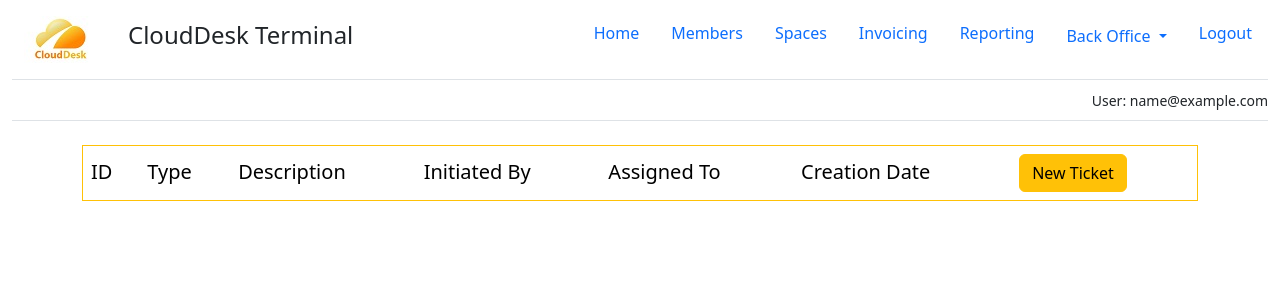
After one commit to farman3074/cloud-desk, a Flask app: page /maintenance in a window 1280 px wide. The commit adds this page. Shown: the top 300 px of the page. Run offline with Flask 3, Linux system fonts and the light colour scheme; a user stored in the database is signed in; tables that the repository leaves empty hold one stand-in row (values such as "Sample post"); lists and menus that the app fills with data are empty; some libraries are stand-ins or nearby versions.

Commit message:
added ticket related html. python code pending

```diff
--- a/app.py
+++ b/app.py
@@ -290,6 +290,11 @@ def commit_extras():
   flash('Entry posted in Extras Register')
   return redirect("/extras")
 
+@app.route("/maintenance")
+@login_required
+def maintenance_page():
+  return render_template("maintenance.html", title="Maintenace Management", userName=current_user.userEmail, userGroup = current_user.userGroup)
+
 
 @app.route("/logout")
 @login_required
--- a/templates/header.html
+++ b/templates/header.html
@@ -114,8 +114,9 @@
         <div class="dropdown-menu" aria-labelledby="navbarDropdown">
           <a class="dropdown-item" href="/pettycash">Petty Cash Postings</a>
           <a class="dropdown-item" href="/ledger">Ledger Postings</a>
+          <a class="dropdown-item" href="/extras">Extras Posting</a>
           <div class="dropdown-divider"></div>
-          <a class="dropdown-item" href="/extras">Extras Posting</a>
+          <a class="dropdown-item" href="/maintenance">Maintenance</a>
         </div>
       </li>
         <!--<li class="navbar-text">
--- /dev/null
+++ b/templates/maintenance.html
@@ -0,0 +1,35 @@
+<!doctype html>
+<html lang="en">
+  <head>
+    <meta charset="utf-8">
+    <meta name="viewport" content="width=device-width, initial-scale=1">
+    <title>Cloud Desk Application</title>
+    <link href="https://cdn.jsdelivr.net/npm/bootstrap@5.3.0-alpha1/dist/css/bootstrap.min.css" rel="stylesheet" integrity="sha384-GLhlTQ8iRABdZLl6O3oVMWSktQOp6b7In1Zl3/Jr59b6EGGoI1aFkw7cmDA6j6gD" crossorigin="anonymous">
+  </head>
+
+  <body>
+
+    {% include 'header.html' %}
+
+    <div class="container">
+      <table class="table table-striped">
+        <thead class="border border-warning">
+          <tr>
+            <th scope="col"><h5>ID</h5></th>
+            <th scope="col"><h5>Type</h5></th>
+            <th scope="col"><h5>Description</h5></th>
+            <th scope="col"><h5>Initiated By</h5></th>
+            <th scope="col"><h5>Assigned To</h5></th>
+            <th scope="col"><h5>Creation Date</h5></th>
+           <!-- <th scope="col"><h5>Closing Note</h5></th>-->
+            <th scope="col"><a class="btn btn-warning" href="/addspace" role="button">New Ticket</a></th>
+          </tr>
+        </thead>
+        <tbody>
+          {% include 'tabletickets.html' %}
+        </tbody>
+      </table>
+       {% include 'footer.html' %}
+    </div>
+  </body>
+</html>
--- /dev/null
+++ b/templates/tabletickets.html
@@ -0,0 +1,20 @@
+
+
+{% for ticket in tickets %}
+    <tr>
+      <th scope="row">{{ ticket['ID'] }}</th>
+      <td>{{ ticket['type'] }}</td>
+      <td>{{ ticket['description'] }}</td>
+      <td>{{ ticket['createdBy'] }}</td>
+      <td>{{ ticket['assignedTo'] }}</td>
+      <td>{{ ticket['createdOn'] }}</td>
+      <!--<td>{{ ticket['closingNote'] }}</td>-->
+      <td>
+        {% if "Yes" == ticket['isOpen'] %}
+          <a class="btn btn-warning" href="/closeticket" role="button">Close</a>
+        {% else %}
+          <a class="btn btn-success" href="/viewticket" role="button">View</a>
+        {% endif %}
+      </td>
+
+{% endfor %}
```
